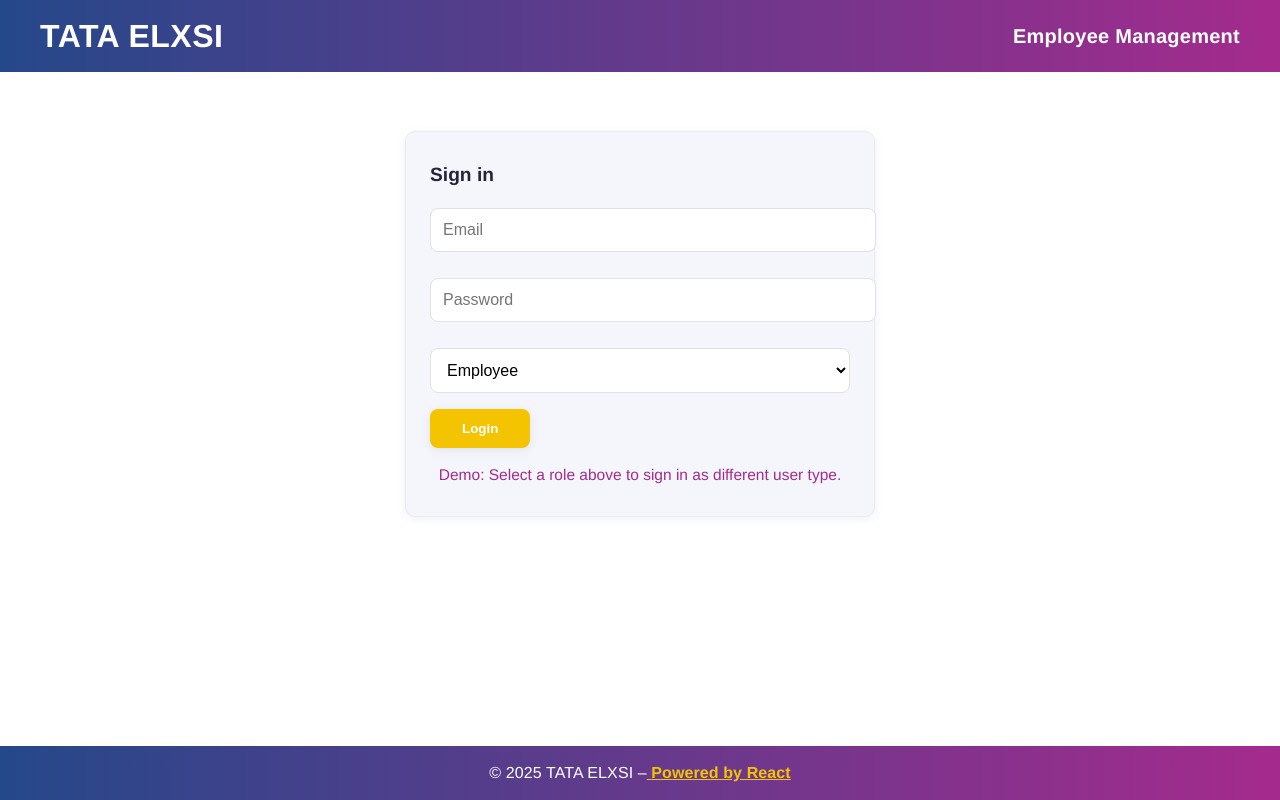
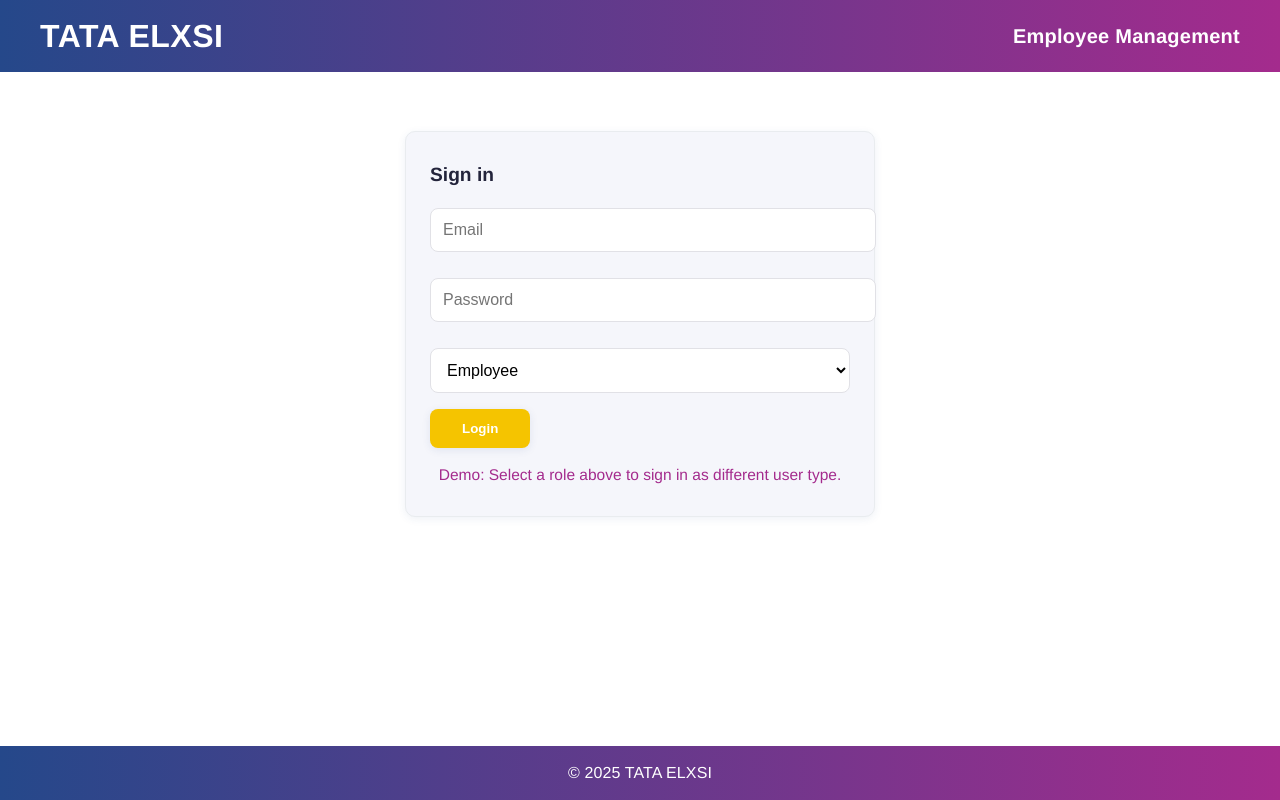
Before and after one commit to Workflow-Manager-admin/employee-activity-and-management-system-90342-90431, a React (Create React App) app in the folder frontend_web_app/: page /login in a window 1280 px wide. Built offline with nearby package versions, Linux system fonts and the light colour scheme; the HTML template or start-up script is replaced by a standard one.

Commit message:
CheckPoint - cgd6e2800d

```diff
--- a/frontend_web_app/src/components/Footer.js
+++ b/frontend_web_app/src/components/Footer.js
@@ -1,13 +1,13 @@
 import React from "react";
 
+/**
+ * PUBLIC_INTERFACE
+ * Footer component showing brand copyright only.
+ */
 function Footer() {
   return (
     <footer className="footer">
-      © {new Date().getFullYear()} TATA ELXSI –
-      <a href="https://reactjs.org/" target="_blank" rel="noopener noreferrer">
-        {" "}
-        Powered by React
-      </a>
+      © {new Date().getFullYear()} TATA ELXSI
     </footer>
   );
 }
```
Also changed, not shown: 2 other files (tests, documents, lock files or other folders).
